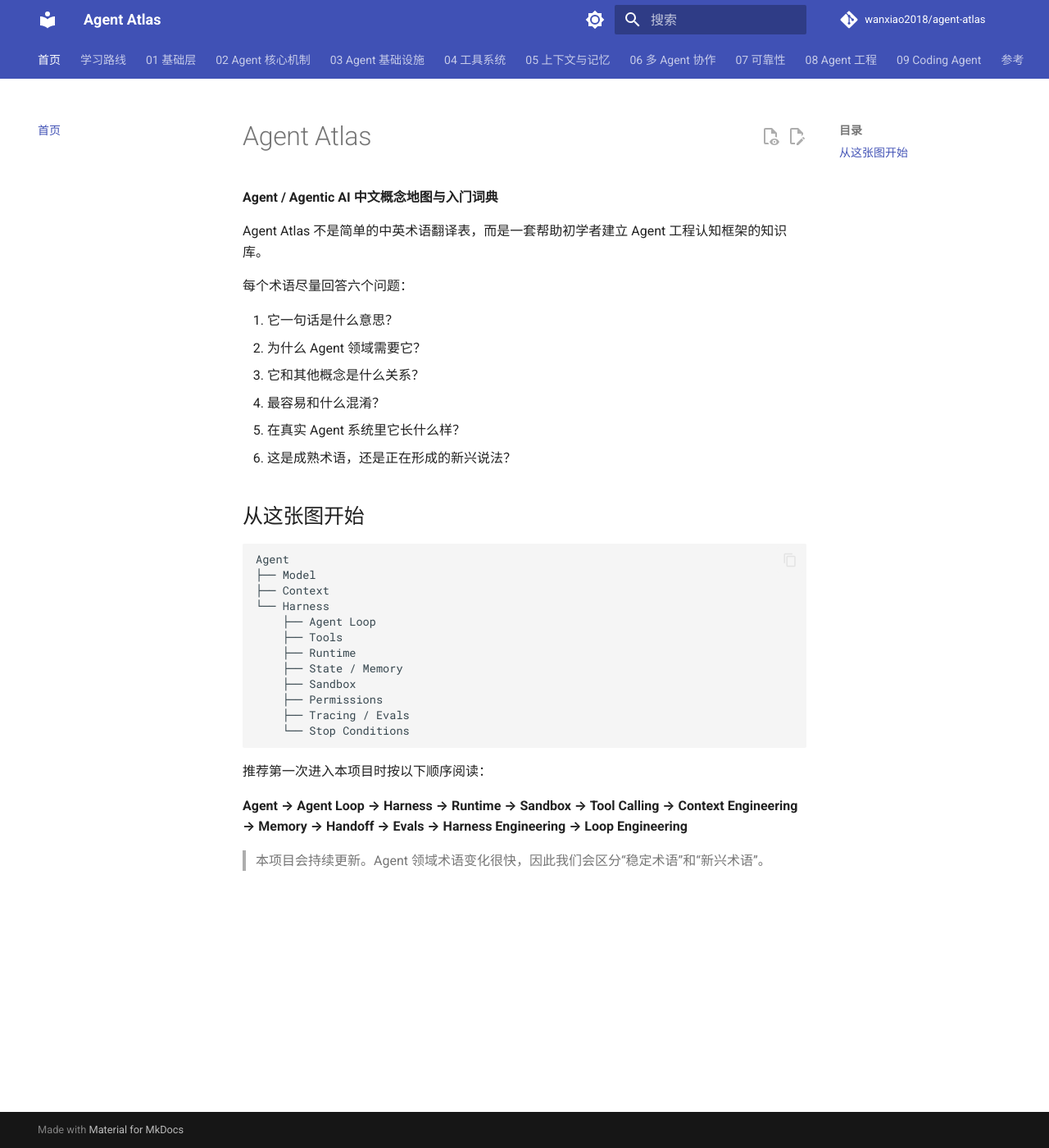
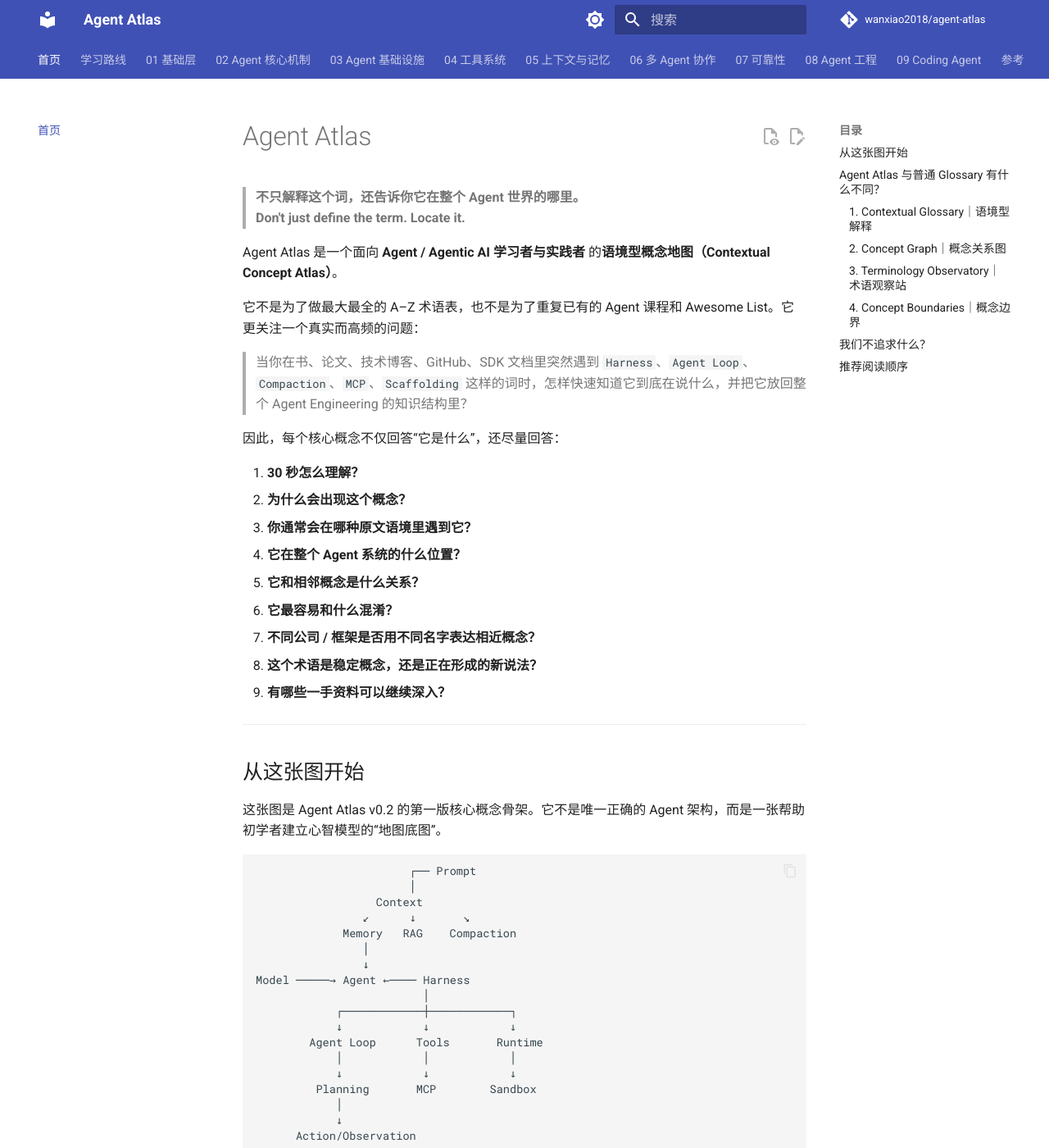
Before and after one commit to wanxiao2018/agent-atlas, an MkDocs documentation site: the page built from docs/index.md, in a window 1280 px wide and 1400 px high. Shown: the whole window at 82% size. Built offline with MkDocs 1.6.1 and Material for MkDocs 9.7.7, drawn with Linux system fonts in a browser that asks for light colours; comment, search, counter and statistics services are not loaded; some of the changed text lies outside the part shown.

Commit message:
docs: reposition Agent Atlas as contextual concept map

````diff
--- a/docs/index.md
+++ b/docs/index.md
@@ -1,37 +1,159 @@
 # Agent Atlas
 
-**Agent / Agentic AI 中文概念地图与入门词典**
+> **不只解释这个词，还告诉你它在整个 Agent 世界的哪里。**
+> **Don't just define the term. Locate it.**
 
-Agent Atlas 不是简单的中英术语翻译表，而是一套帮助初学者建立 Agent 工程认知框架的知识库。
+Agent Atlas 是一个面向 **Agent / Agentic AI 学习者与实践者** 的**语境型概念地图（Contextual Concept Atlas）**。
 
-每个术语尽量回答六个问题：
+它不是为了做最大最全的 A–Z 术语表，也不是为了重复已有的 Agent 课程和 Awesome List。它更关注一个真实而高频的问题：
 
-1. 它一句话是什么意思？
-2. 为什么 Agent 领域需要它？
-3. 它和其他概念是什么关系？
-4. 最容易和什么混淆？
-5. 在真实 Agent 系统里它长什么样？
-6. 这是成熟术语，还是正在形成的新兴说法？
+> 当你在书、论文、技术博客、GitHub、SDK 文档里突然遇到 `Harness`、`Agent Loop`、`Compaction`、`MCP`、`Scaffolding` 这样的词时，怎样快速知道它到底在说什么，并把它放回整个 Agent Engineering 的知识结构里？
+
+因此，每个核心概念不仅回答“它是什么”，还尽量回答：
+
+1. **30 秒怎么理解？**
+2. **为什么会出现这个概念？**
+3. **你通常会在哪种原文语境里遇到它？**
+4. **它在整个 Agent 系统的什么位置？**
+5. **它和相邻概念是什么关系？**
+6. **它最容易和什么混淆？**
+7. **不同公司 / 框架是否用不同名字表达相近概念？**
+8. **这个术语是稳定概念，还是正在形成的新说法？**
+9. **有哪些一手资料可以继续深入？**
+
+---
 
 ## 从这张图开始
 
+这张图是 Agent Atlas v0.2 的第一版核心概念骨架。它不是唯一正确的 Agent 架构，而是一张帮助初学者建立心智模型的“地图底图”。
+
 ```text
-Agent
-├── Model
-├── Context
-└── Harness
-    ├── Agent Loop
-    ├── Tools
-    ├── Runtime
-    ├── State / Memory
-    ├── Sandbox
-    ├── Permissions
-    ├── Tracing / Evals
-    └── Stop Conditions
+                       ┌── Prompt
+                       │
+                  Context
+                ↙      ↓       ↘
+             Memory   RAG    Compaction
+                │
+                ↓
+Model ─────→ Agent ←──── Harness
+                         │
+            ┌────────────┼────────────┐
+            ↓            ↓            ↓
+        Agent Loop      Tools       Runtime
+            │            │            │
+            ↓            ↓            ↓
+         Planning       MCP        Sandbox
+            │
+            ↓
+      Action/Observation
 ```
 
-推荐第一次进入本项目时按以下顺序阅读：
+第一次阅读时，不必试图一次记住所有词。先理解几条主线：
 
-**Agent → Agent Loop → Harness → Runtime → Sandbox → Tool Calling → Context Engineering → Memory → Handoff → Evals → Harness Engineering → Loop Engineering**
+- **Model → Agent**：模型如何从“生成文本”变成“围绕目标持续行动的系统”。
+- **Context → Memory / RAG / Compaction**：模型这一轮到底能看到什么，以及信息如何被取回、保留和压缩。
+- **Harness → Loop / Tools / Runtime**：模型外部的执行与控制系统怎样让 Agent 真正工作起来。
+- **Agent Loop → Planning → Action / Observation**：Agent 如何一轮一轮决定下一步，并根据反馈继续行动。
+- **Tools → MCP**：Agent 如何获得模型本身没有的外部能力。
+- **Runtime → Sandbox**：Agent 在什么环境里真正执行代码、命令或其他操作。
 
-> 本项目会持续更新。Agent 领域术语变化很快，因此我们会区分“稳定术语”和“新兴术语”。
+→ [进入完整核心概念地图](concept-map.md)
+
+---
+
+## Agent Atlas 与普通 Glossary 有什么不同？
+
+### 1. Contextual Glossary｜语境型解释
+
+不仅给定义，还解释这个词**为什么会出现在你正在读的那句话里**。
+
+例如你看到：
+
+```text
+The harness re-enters the agent loop after the tool result is returned.
+```
+
+Agent Atlas 不会只分别翻译 `harness` 和 `agent loop`，而会解释整句话背后的执行过程：
+
+```text
+模型请求工具
+   ↓
+Harness 执行工具
+   ↓
+得到结果 / Observation
+   ↓
+结果加入 Context
+   ↓
+进入下一轮 Agent Loop
+```
+
+### 2. Concept Graph｜概念关系图
+
+术语不是孤立单词，而是图中的节点。
+
+我们会记录类似这样的关系：
+
+- `Harness` **contains** `Agent Loop`
+- `Runtime` **may use** `Sandbox`
+- `MCP` **connects** Agent / Tools / external systems
+- `Memory` **feeds** `Context`
+- `Agent Loop` **produces** `Action / Observation` cycles
+- `Harness` **is often confused with** `Framework`
+
+### 3. Terminology Observatory｜术语观察站
+
+Agent 领域变化很快。我们会区分：
+
+- 🟢 **Stable**：定义与用法相对稳定
+- 🟡 **Evolving**：行业广泛使用，但边界或命名仍在演化
+- 🔴 **Emerging / Contested**：新兴、争议较大，尚未形成稳定共识
+
+并尽量记录：早期来源、流行时间、当前常见含义与不同生态的差异。
+
+### 4. Concept Boundaries｜概念边界
+
+很多时候真正困难的不是“不知道 A”，而是“不知道 A 和 B 到底差在哪”。
+
+因此 Agent Atlas 会系统整理：
+
+- Agent vs Workflow
+- Harness vs Framework
+- Harness vs Runtime
+- Context vs Memory
+- Memory vs RAG
+- Tool Calling vs Function Calling
+- Agent Loop vs Loop Engineering
+- Skill vs Tool
+- Skill vs MCP
+- Sub-agent vs Multi-Agent
+- Tracing vs Observability
+
+---
+
+## 我们不追求什么？
+
+Agent Atlas **不以术语数量作为主要 KPI**。
+
+我们更关心：
+
+- 有多少核心概念真正解释清楚；
+- 有多少概念关系被明确建立；
+- 有多少组易混淆概念被讲透；
+- 有多少真实原文语境被拆解；
+- 有多少重要结论能追溯到一手资料。
+
+一个词只有“定义”，只能算 **🚧 Stub**；当它至少具备**定义、语境、关系、边界、来源**后，才有资格成为 **✅ Atlas-quality** 词条。
+
+---
+
+## 推荐阅读顺序
+
+如果你刚进入 Agent Engineering，可以先按这条主线阅读：
+
+**Agent → Agent Loop → Harness → Runtime → Sandbox → Tool Calling → MCP → Context Engineering → Memory → RAG → Handoff → Evals → Harness Engineering → Loop Engineering**
+
+也可以直接从你正在阅读材料里遇到的陌生词开始，再顺着“相关概念”不断向外探索。
+
+→ [查看学习路线](roadmap.md)
+→ [了解项目设计原则](reference/project-principles.md)
+→ [查看词条标准模板](reference/term-template.md)
````
